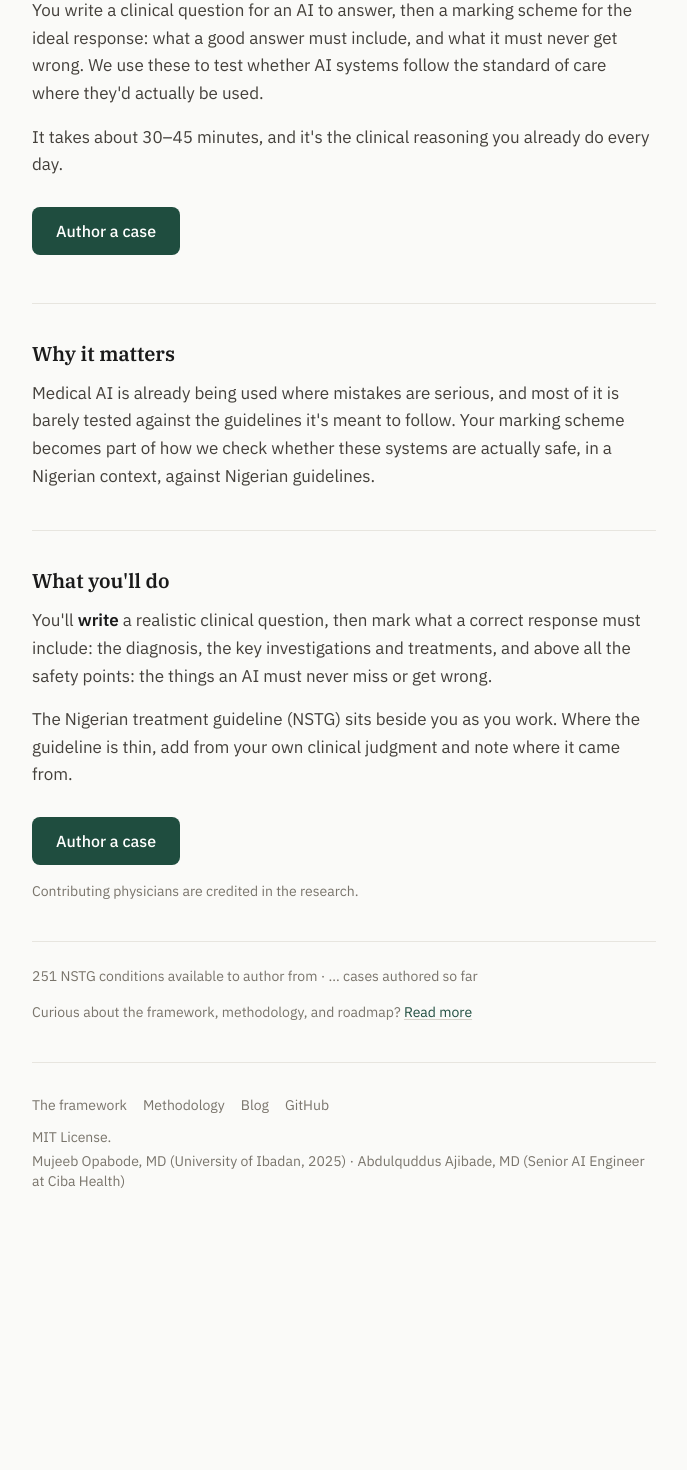
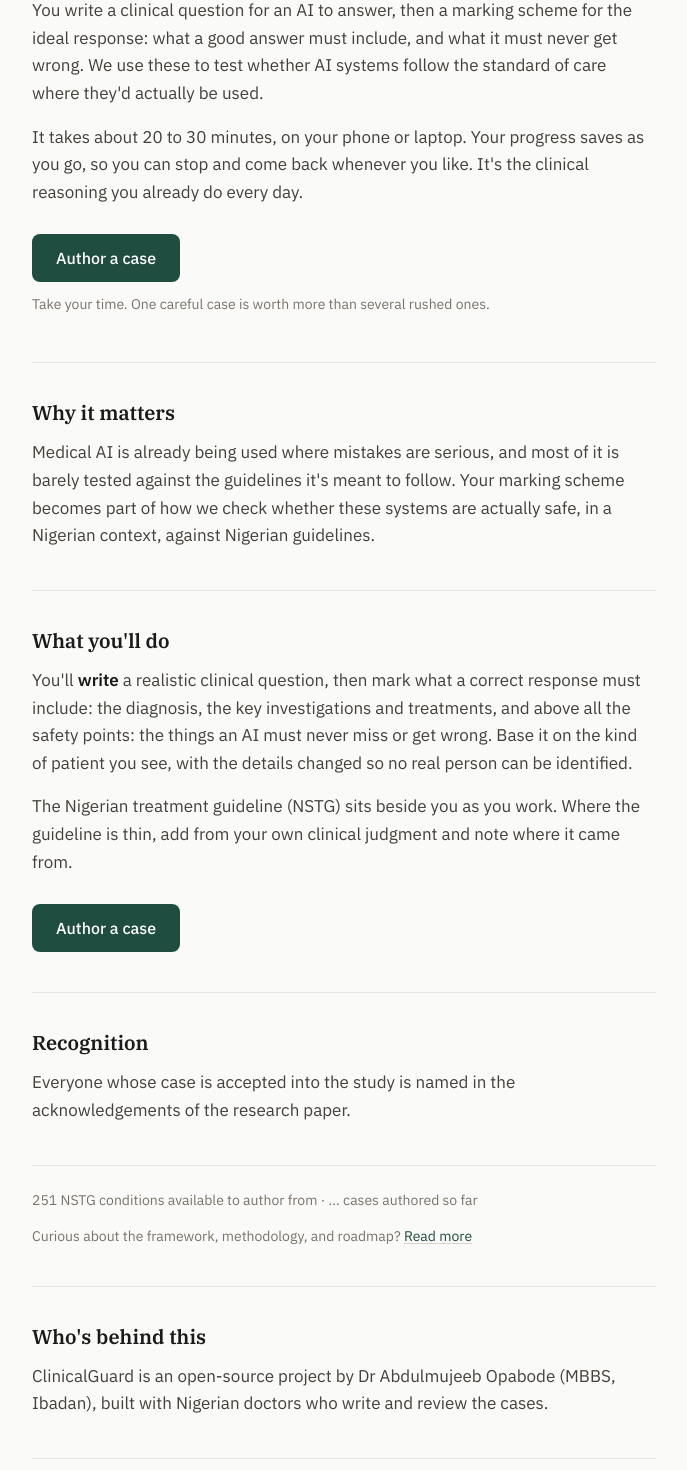
Before and after one commit to hemjay07/clinicalguard, a React (Vite) app in the folder frontend/: page / in a window 1280 px wide. Shown: the part 220-1690 px from the top of the page, without its empty margins (296-983 px from the left). Before the commit the page ends 1475 px from the top, so only its background shows below. Built offline with nearby package versions, Linux system fonts and the light colour scheme; no server answers.

Commit message:
update landing copy: 20 to 30 minutes, recognition and who's behind this

```diff
--- a/frontend/src/pages/Home.tsx
+++ b/frontend/src/pages/Home.tsx
@@ -12,7 +12,7 @@
 
 // Honest current estimate for one case, end to end. Update when the flow is
 // shortened — it is the number the invitation is judged against.
-const AUTHORING_TIME = "30–45";
+const AUTHORING_TIME = "20 to 30";
 
 function Cta({ className = "" }: { className?: string }) {
   return (
@@ -42,12 +42,16 @@
           to test whether AI systems follow the standard of care where they'd actually be used.
         </p>
         <p className="mt-4 text-[17px] leading-relaxed text-neutral-700">
-          It takes about {AUTHORING_TIME} minutes, and it's the clinical reasoning you already do
-          every day.
+          It takes about {AUTHORING_TIME} minutes, on your phone or laptop. Your progress saves as
+          you go, so you can stop and come back whenever you like. It's the clinical reasoning you
+          already do every day.
         </p>
         <div className="mt-7">
           <Cta />
         </div>
+        <p className="mt-3 text-sm text-neutral-500">
+          Take your time. One careful case is worth more than several rushed ones.
+        </p>
       </header>
 
       {/* Why it matters */}
@@ -68,7 +72,8 @@
           You'll <strong className="font-semibold text-neutral-900">write</strong> a realistic
           clinical question, then mark what a correct response must include: the diagnosis, the key
           investigations and treatments, and above all the safety points: the things an AI
-          must never miss or get wrong.
+          must never miss or get wrong. Base it on the kind of patient you see, with the details
+          changed so no real person can be identified.
         </p>
         <p className="mt-4 text-[17px] leading-relaxed text-neutral-700">
           The Nigerian treatment guideline (NSTG) sits beside you as you work. Where the guideline is
@@ -77,8 +82,14 @@
         <div className="mt-7">
           <Cta />
         </div>
-        <p className="mt-4 text-sm text-neutral-500">
-          Contributing physicians are credited in the research.
+      </section>
+
+      {/* Recognition */}
+      <section className="mt-10 border-t border-neutral-200 pt-9">
+        <h2 className="font-serif text-xl font-semibold text-neutral-900">Recognition</h2>
+        <p className="mt-3 text-[17px] leading-relaxed text-neutral-700">
+          Everyone whose case is accepted into the study is named in the acknowledgements of the
+          research paper.
         </p>
       </section>
 
@@ -94,6 +105,15 @@
           Read more
         </Link>
       </p>
+
+      {/* Who's behind this */}
+      <section className="mt-10 border-t border-neutral-200 pt-9">
+        <h2 className="font-serif text-xl font-semibold text-neutral-900">Who's behind this</h2>
+        <p className="mt-3 text-[17px] leading-relaxed text-neutral-700">
+          ClinicalGuard is an open-source project by Dr Abdulmujeeb Opabode (MBBS, Ibadan), built
+          with Nigerian doctors who write and review the cases.
+        </p>
+      </section>
 
       {/* Footer */}
       <footer className="mt-10 border-t border-neutral-200 pt-8 text-sm text-neutral-500">
```
